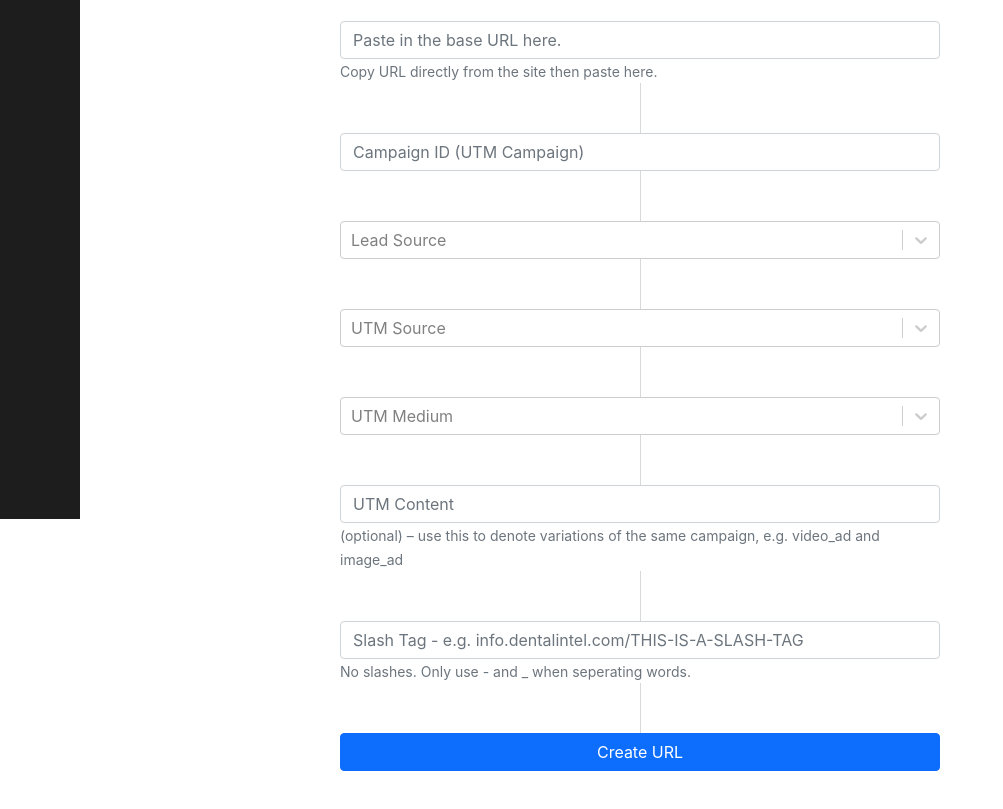
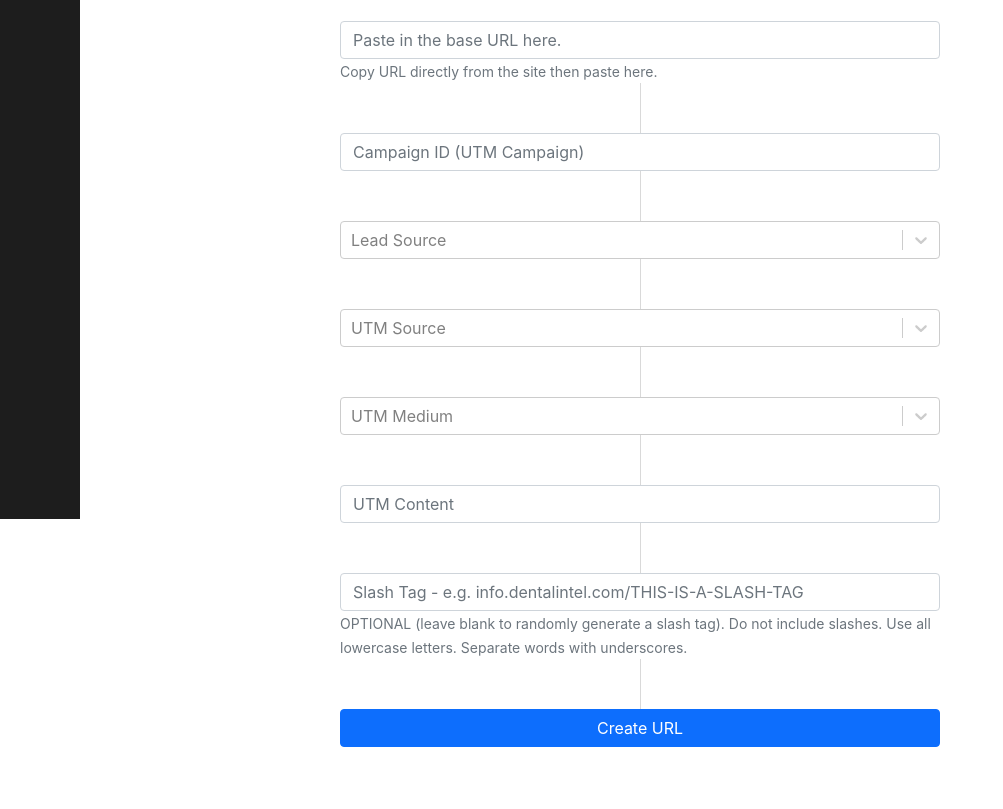
Before and after one commit to chenshuiluke/di-marketing-portal, a Gatsby site: page /url-builder in a window 1280 px wide. Shown: the part 281-1090 px from the top of the page, without its empty margins (0-1003 px from the left). Built offline with nearby package versions, Linux system fonts and the light colour scheme; Gatsby itself is replaced by a stand-in of ours.

Commit message:
Changed help text

```diff
--- a/src/pages/url-builder.jsx
+++ b/src/pages/url-builder.jsx
@@ -505,10 +505,6 @@ const UrlBuilder = () => {
             className="form-control"
             type="text"
           />
-          <small id="content_help" className="form-text text-muted text-center">
-            (optional) – use this to denote variations of the same campaign,
-            e.g. video_ad and image_ad
-          </small>
 
           {/* <div className={styles.line}></div>
           <input
@@ -529,7 +525,9 @@ const UrlBuilder = () => {
             type="text"
           />
           <small id="slash_help" className="form-text text-muted text-center">
-            No slashes. Only use - and _ when seperating words.
+            OPTIONAL (leave blank to randomly generate a slash tag). Do not
+            include slashes. Use all lowercase letters. Separate words with
+            underscores.
           </small>
           <div className={styles.line}></div>
           <button onClick={createUrl} className="btn btn-primary w-100">
```
